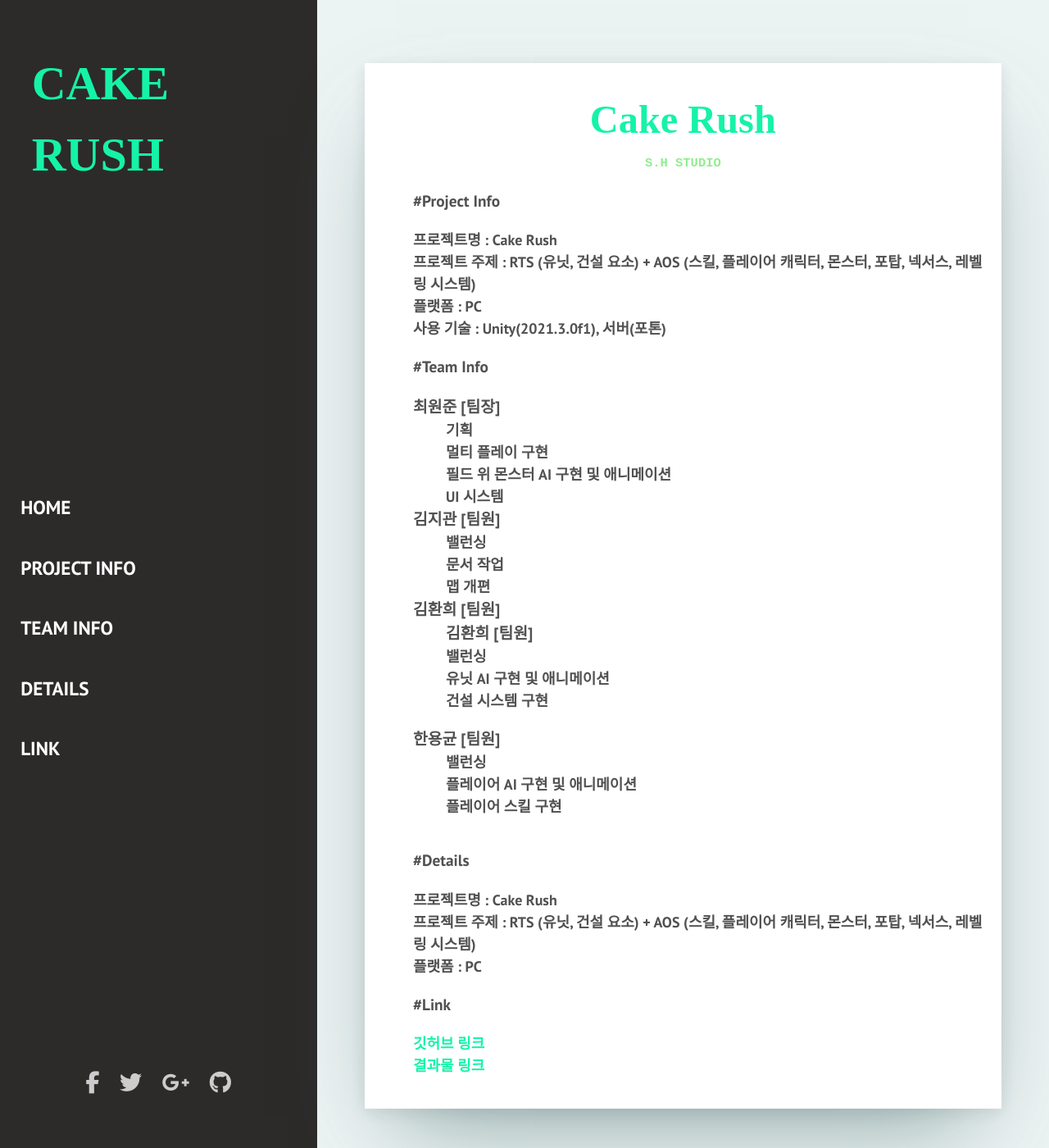
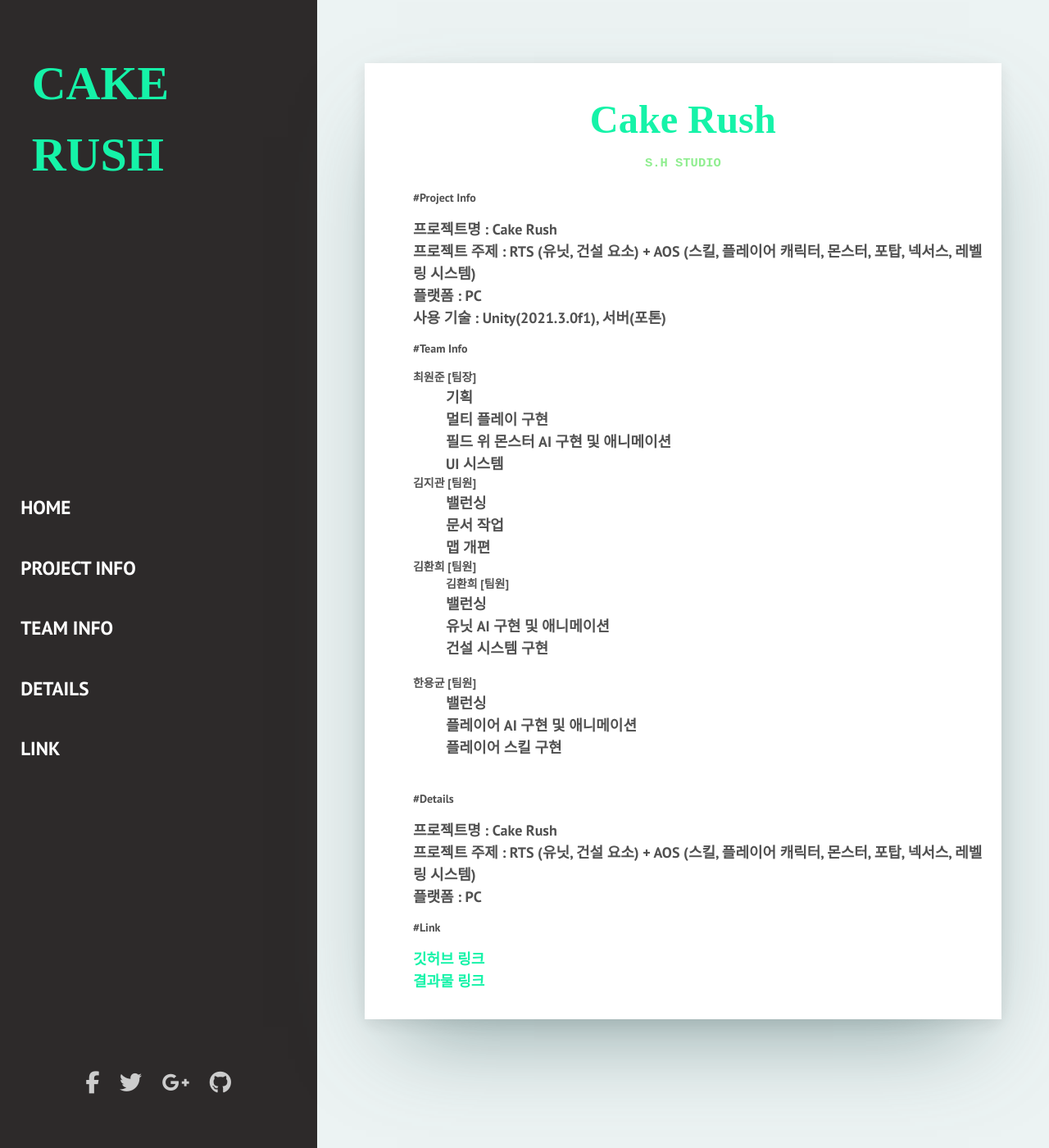
Before and after one commit to yong-gyun/Cake-Rush, a Jekyll site: the page built from index.html, in a window 1280 px wide and 1400 px high. Shown: the whole window at 82% size. Built offline with Jekyll 4.4.1, drawn with Linux system fonts in a browser that asks for light colours; nearby versions of some CDN libraries; some web fonts are replaced; library files that are not in the unit come from our copies; the list of posts is cut into pages by our own code.

Commit message:
Update main.css

```diff
--- a/assets/css/main.css
+++ b/assets/css/main.css
@@ -34,7 +34,7 @@
   font-weight: bold;
 }
 
-.main > li
+.main > ul
 {
   font-size: 14px;
 }
```
